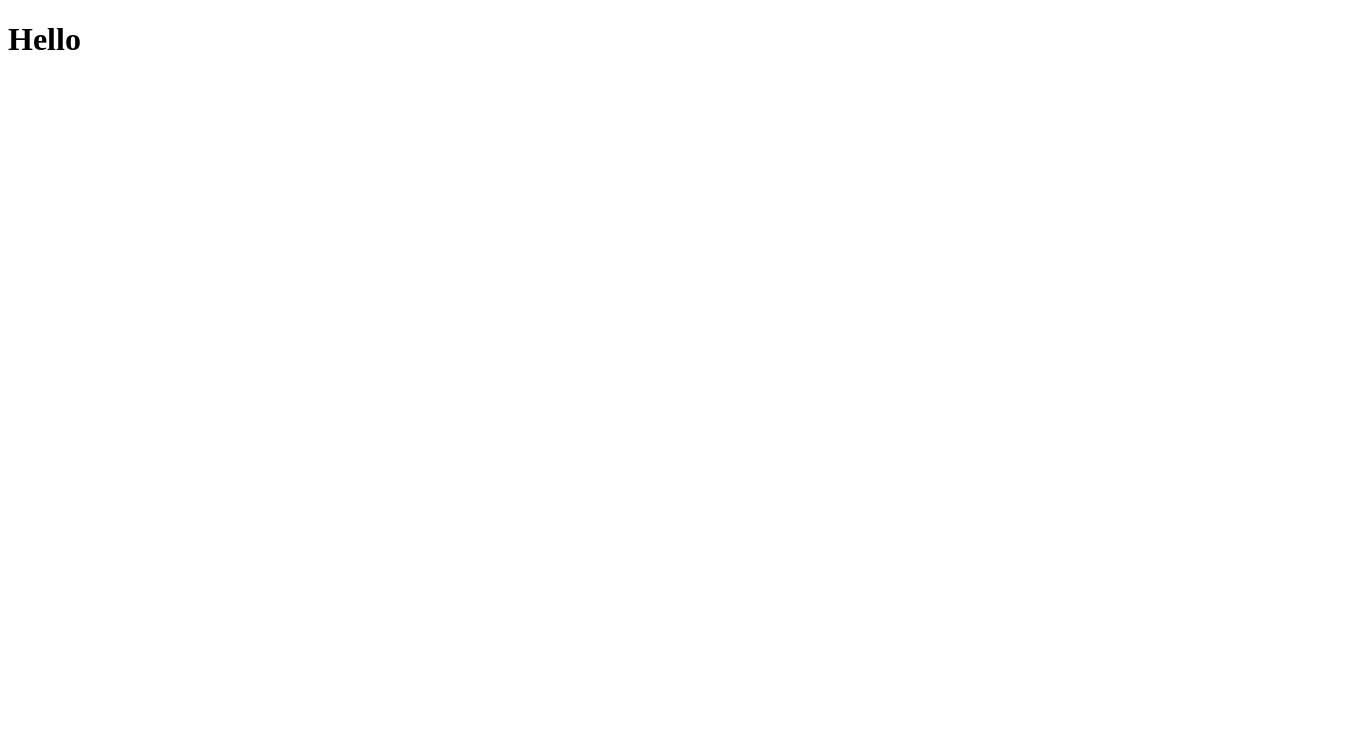
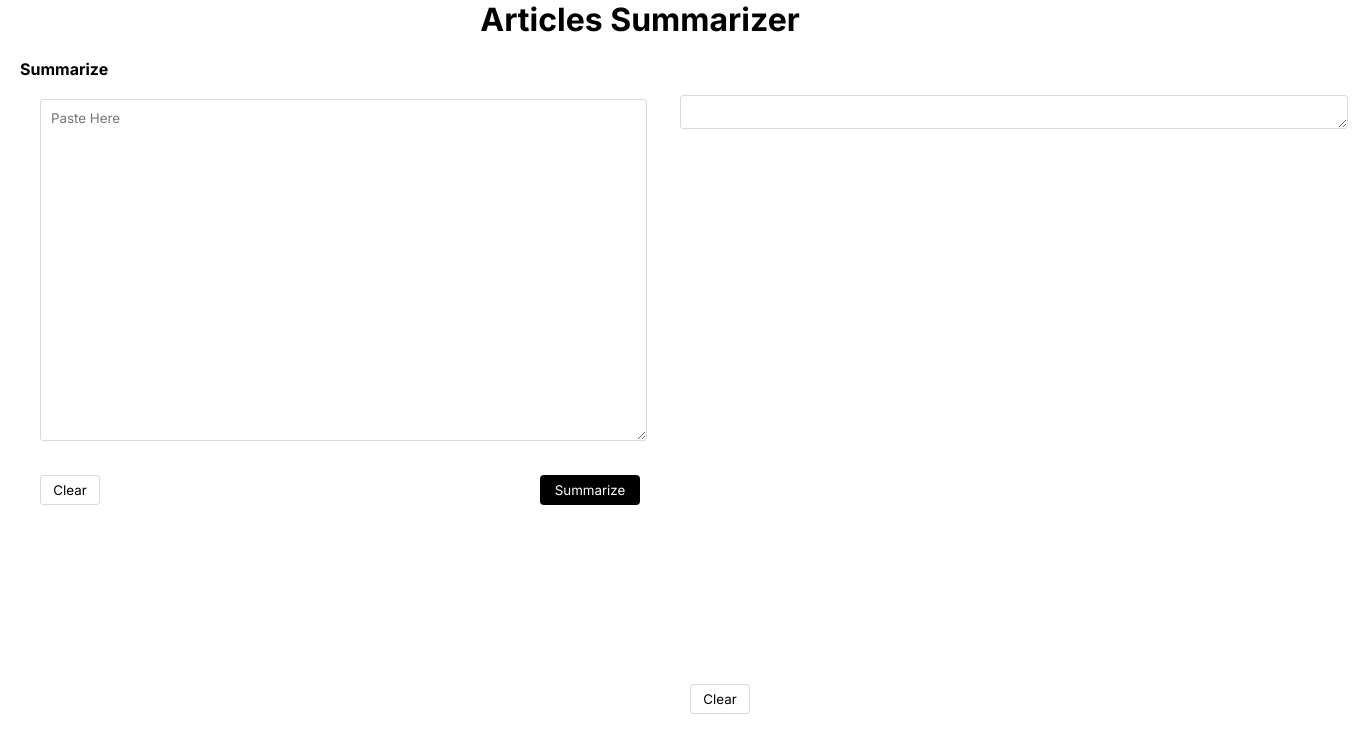
Before and after one commit to Tanzeelakhan42/Text-Summarizer, a plain HTML site: page FrontEnd/index.html in a window 1280 px wide. Shown: the whole page, 1368 px wide, since content can reach past the window. Drawn offline with Linux system fonts and the light colour scheme.

Commit message:
Completed basic UI for Text Summarizer

```diff
--- a/FrontEnd/index.html
+++ b/FrontEnd/index.html
@@ -5,8 +5,34 @@
     <meta name="viewport" content="width=device-width, initial-scale=1.0" />
     <title>Text Summarizer</title>
     <link rel="stylesheet" href="styles.css" />
+    <link rel="preconnect" href="https://fonts.googleapis.com" />
+    <link rel="preconnect" href="https://fonts.gstatic.com" crossorigin />
+    <link
+      href="https://fonts.googleapis.com/css2?family=Heebo:wght@100..900&family=Inter:ital,opsz,wght@0,14..32,100..900;1,14..32,100..900&family=Roboto:ital,wght@0,100;0,300;0,400;0,500;0,700;0,900;1,100;1,300;1,400;1,500;1,700;1,900&display=swap"
+      rel="stylesheet"
+    />
   </head>
   <body>
-    <h1>Hello</h1>
+    <h1>Articles Summarizer</h1>
+    <div class="main">
+      <div id="left-content-box">
+        <h4>Summarize</h4>
+        <textarea
+          id="text-box-left"
+          placeholder="Paste Here"
+          rows="20"
+          cols="70"
+        ></textarea>
+        <div class="buttons">
+          <button id="clear-button-left">Clear</button>
+          <button id="summarize-button">Summarize</button>
+        </div>
+      </div>
+
+      <div id="right-content-box">
+        <textarea id="text-box-right" rows="2" cols="80"></textarea>
+        <button id="clear-button-right">Clear</button>
+      </div>
+    </div>
   </body>
 </html>
--- a/FrontEnd/styles.css
+++ b/FrontEnd/styles.css
@@ -0,0 +1,70 @@
+* {
+  padding: 0;
+  margin: 0;
+  font-family: "Inter", sans-serif;
+}
+h1 {
+  text-align: center;
+}
+.main {
+  height: 100vh;
+  background-color: white;
+  display: flex;
+}
+
+#left-content-box {
+  width: 50vw;
+  /* background-color: dodgerblue; */
+  margin: 20px 0px 20px 20px;
+  position: relative;
+}
+#text-box-left {
+  margin: 20px;
+  border: 1px solid rgba(0, 0, 0, 0.148);
+  border-radius: 4px;
+  padding: 10px;
+}
+.buttons {
+  display: flex;
+  justify-content: space-between;
+  padding: 10px 20px;
+}
+#clear-button-left {
+  height: 30px;
+  width: 60px;
+  background-color: white;
+  color: black;
+  border: 1px solid rgba(0, 0, 0, 0.148);
+  border-radius: 4px;
+}
+
+#summarize-button {
+  height: 30px;
+  width: 100px;
+  background-color: black;
+  color: white;
+  border: none;
+  border-radius: 4px;
+}
+
+#right-content-box {
+  width: 50vw;
+  /* background-color: pink; */
+  margin: 20px 20px 20px 0px;
+}
+#clear-button-right {
+  height: 30px;
+  width: 60px;
+  background-color: white;
+  color: black;
+  border: 1px solid rgba(0, 0, 0, 0.148);
+  border-radius: 4px;
+  position: absolute;
+  bottom: 86px;
+  margin: 0px 0px 0px 30px;
+}
+#text-box-right {
+  margin: 36px 20px;
+  border: 1px solid rgba(0, 0, 0, 0.148);
+  border-radius: 4px;
+}
```
